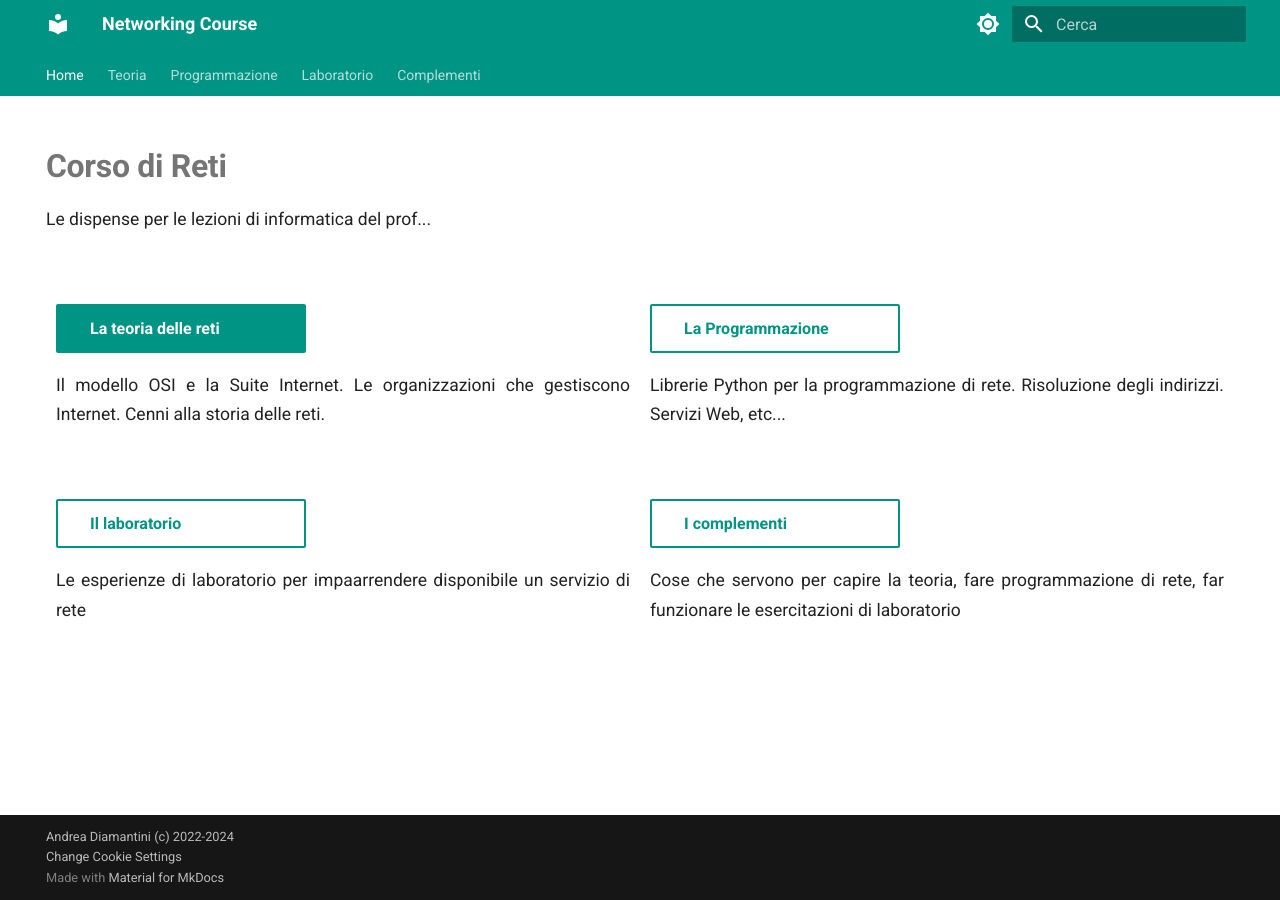
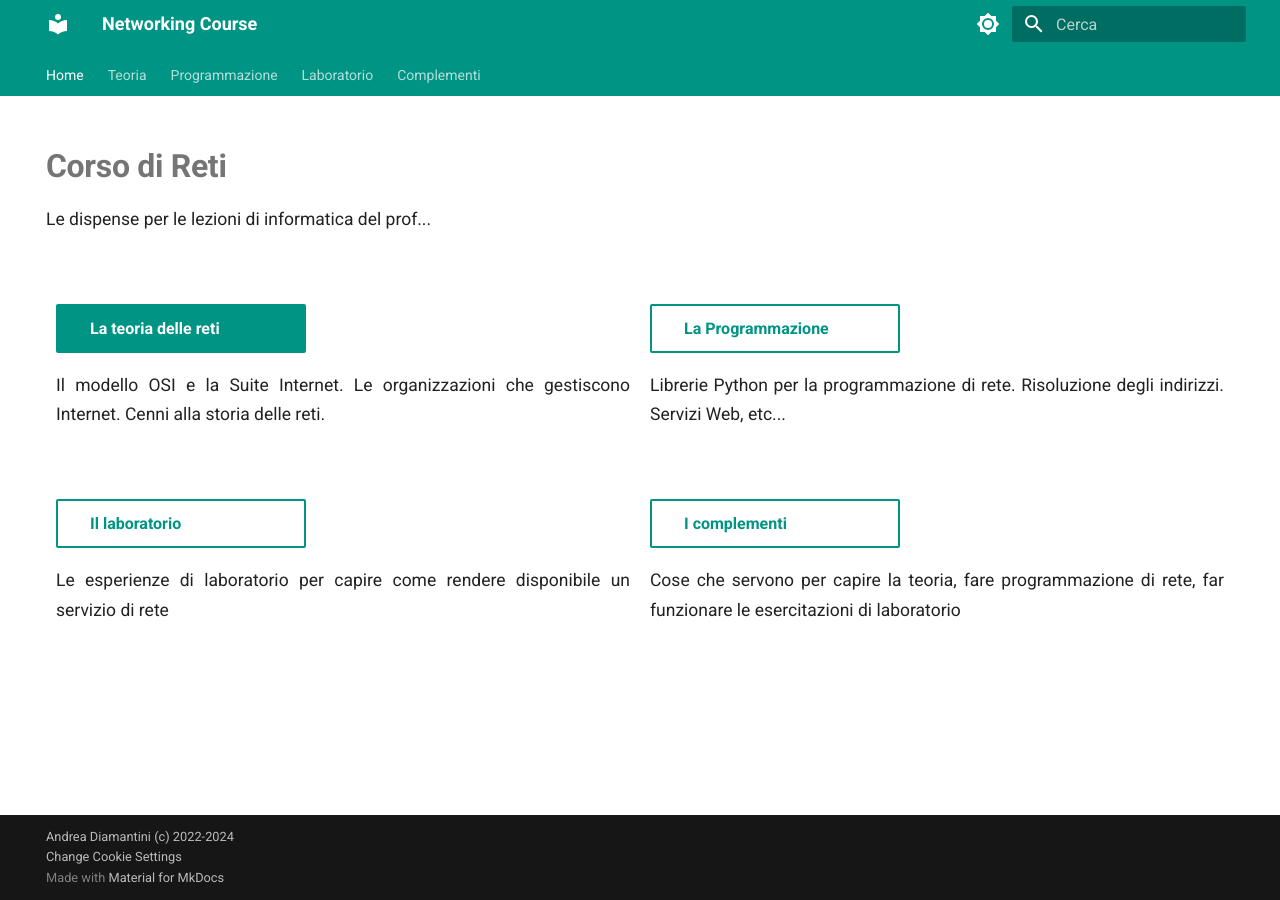
Before and after one commit to adjamhub/nethandouts, an MkDocs documentation site: the page built from docs/index.md, in a window 1280 px wide. Built offline with MkDocs 1.6.1 and Material for MkDocs 9.7.7, drawn with Linux system fonts in a browser that asks for light colours.

Commit message:
Update index.md

```diff
--- a/docs/index.md
+++ b/docs/index.md
@@ -45,7 +45,7 @@ hide:
 
 <div class="w3-half" style="padding:0 10px">
 <a href="laboratorio/00_intro/" class="md-button" style="width:250px">Il laboratorio</a>
-<p>Le esperienze di laboratorio per impaarrendere disponibile un servizio di rete</p>
+<p>Le esperienze di laboratorio per capire come rendere disponibile un servizio di rete</p>
 
 <br>
 <br>
```
